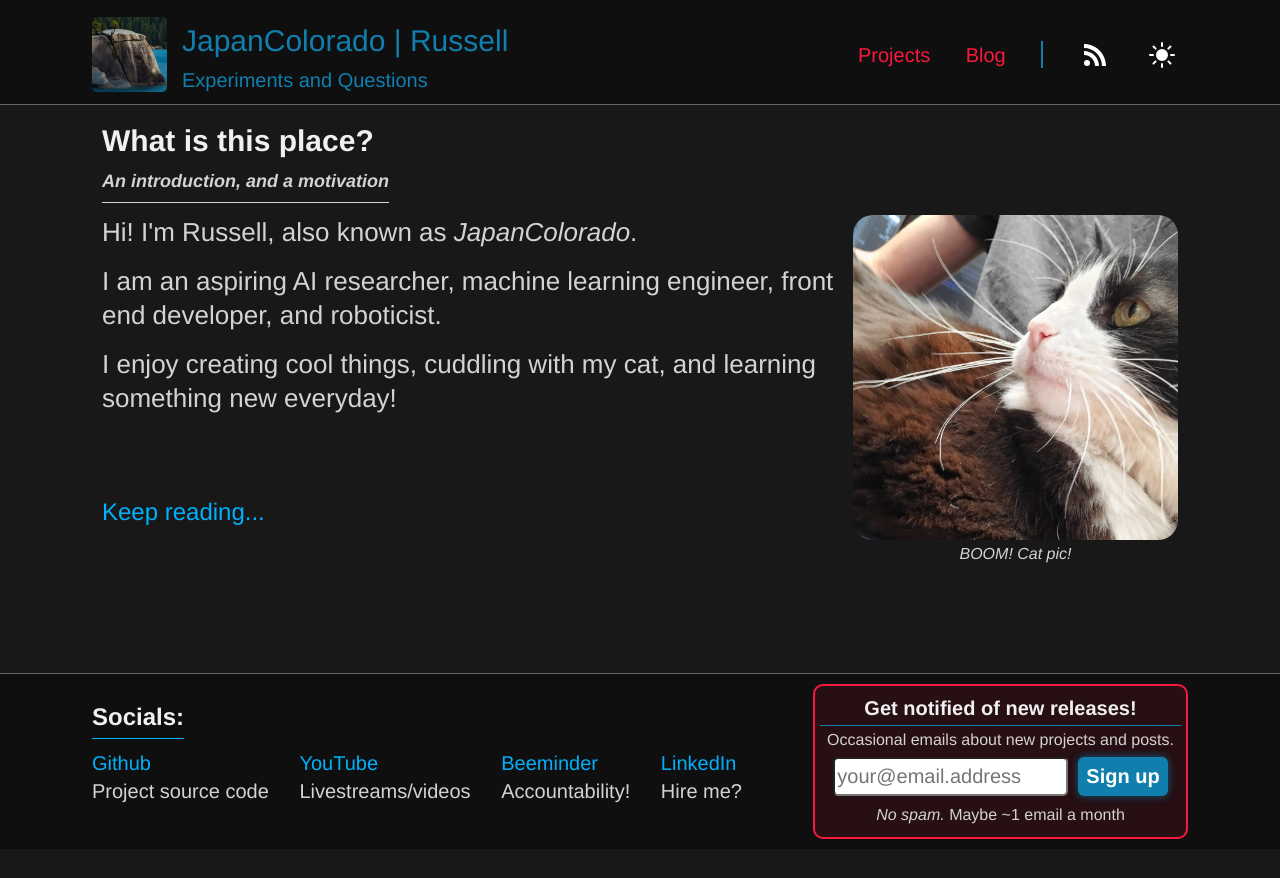
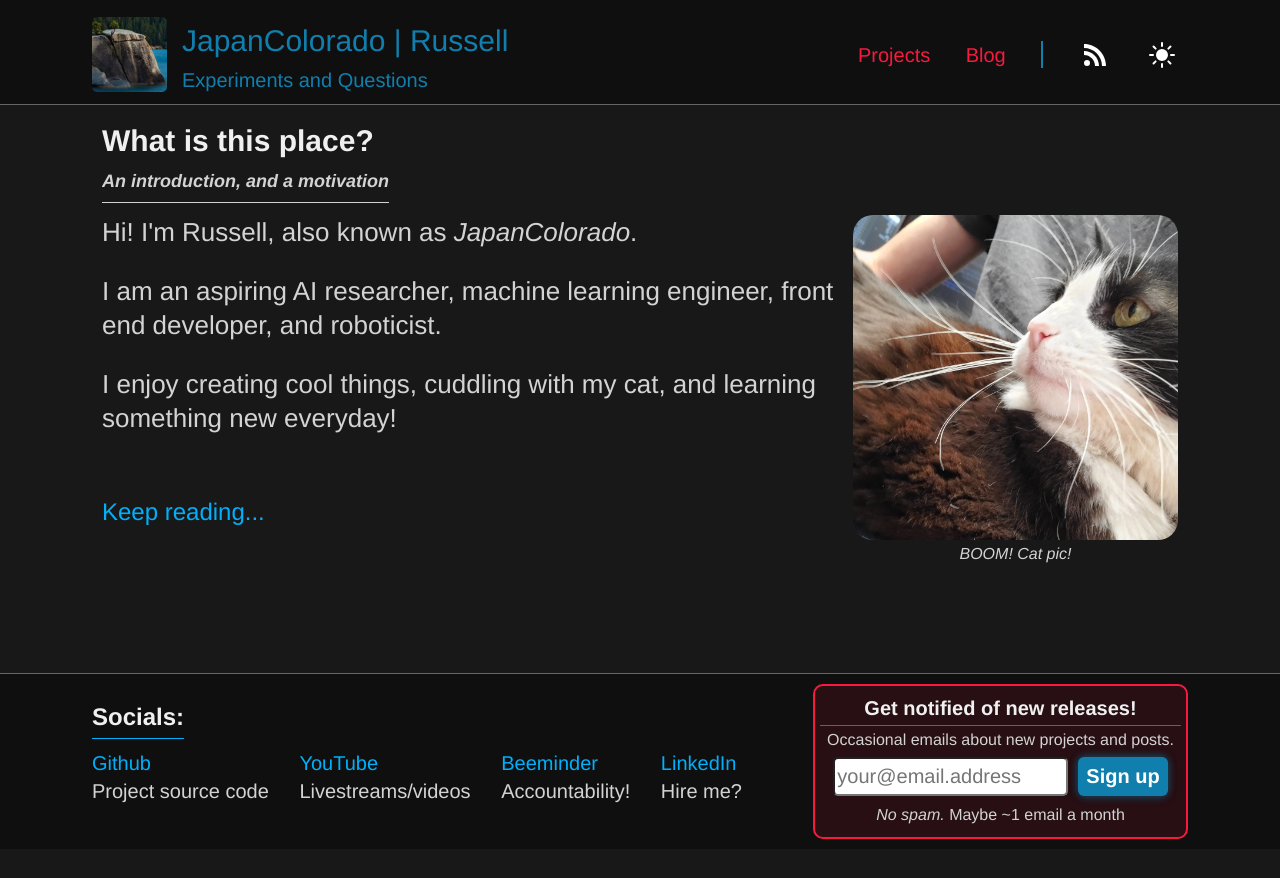
Before and after one commit to JapanColorado/japancolorado.github.io, a Jekyll site: the page built from blog.html, in a window 1280 px wide. Shown: the top 878 px of the page. Built offline with Jekyll 4.4.1, drawn with Linux system fonts in a browser that asks for light colours.

Commit message:
Add more margin to post excerpts

```diff
--- a/_sass/_posts.scss
+++ b/_sass/_posts.scss
@@ -93,6 +93,9 @@
   }
 
   div:first-of-type {
+    p {
+      margin: 25px 0;
+    }
     p:first-of-type {
       margin: 0px;
     }
```
